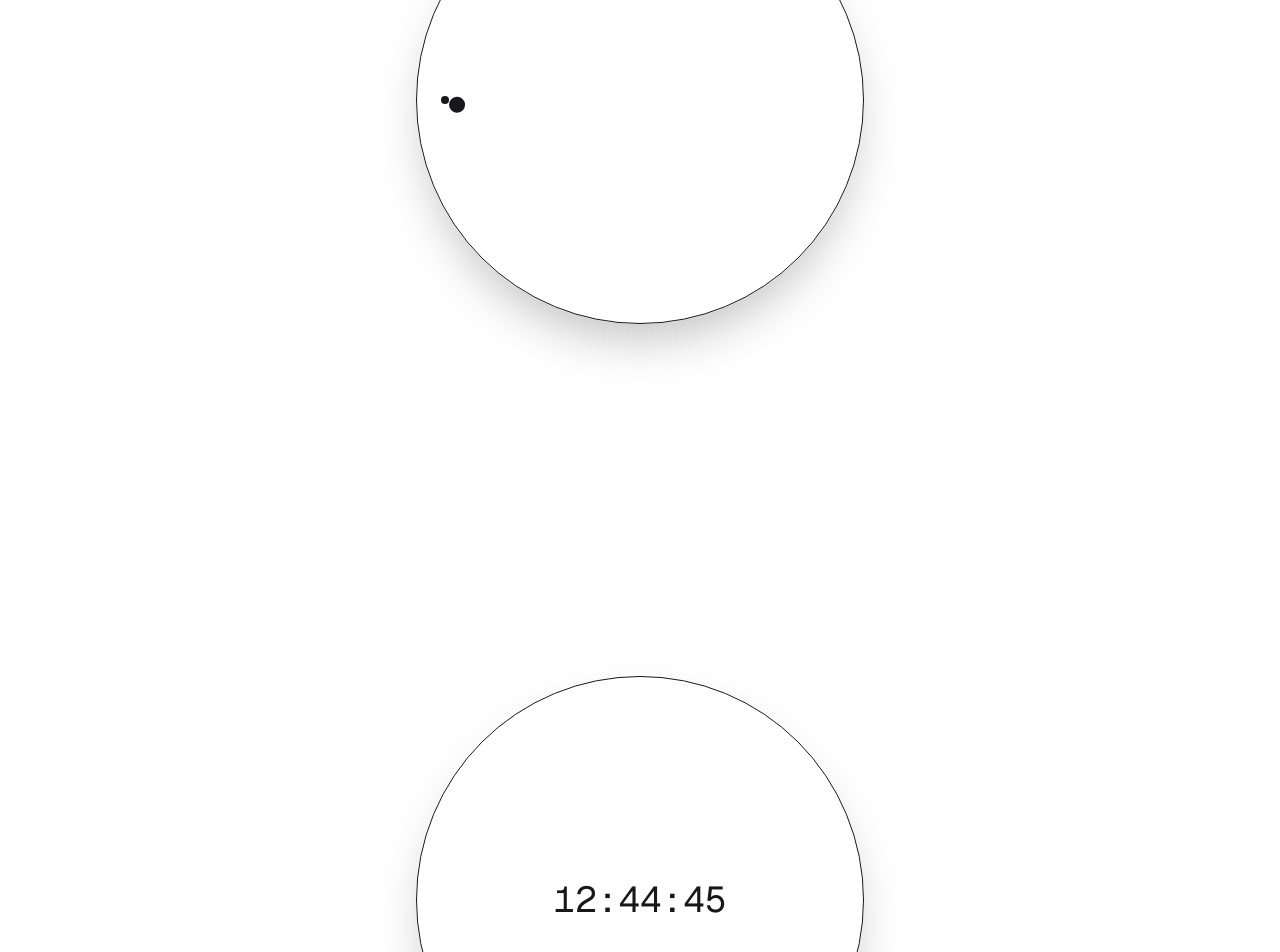
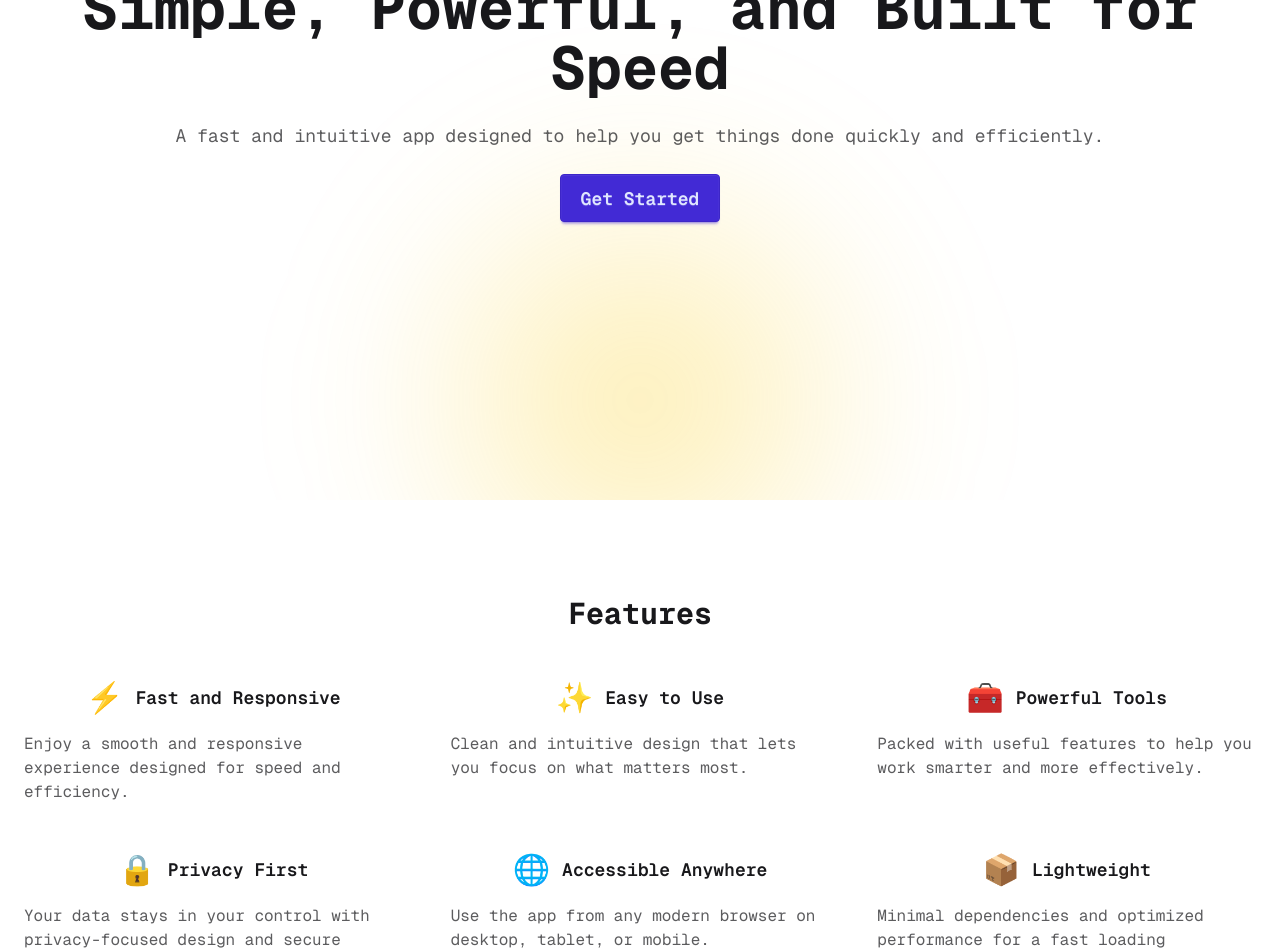
Before and after one commit to hieudoanm/garmin, a Next.js app in the folder packages/app/: page / in a window 1280 px wide. Shown: the part 300-1252 px from the top of the page. Built offline with nearby package versions, Linux system fonts and the light colour scheme.

Commit message:
set up landing page

```diff
--- a/packages/app/src/pages/index.tsx
+++ b/packages/app/src/pages/index.tsx
@@ -1,112 +1,83 @@
+import {
+  LandingContent,
+  LandingTemplate,
+} from '@garmin/templates/LandingTemplate';
 import { NextPage } from 'next';
-import { FC, useEffect, useState } from 'react';
 
-const addZero = (num: number) => (num < 10 ? `0${num}` : num);
-
-const useClock = () => {
-  const [state, setState] = useState({ hours: 0, minutes: 0, seconds: 0 });
-
-  useEffect(() => {
-    const interval = setInterval(() => {
-      setState(() => {
-        const d = new Date();
-
-        return {
-          hours: d.getHours(),
-          minutes: d.getMinutes(),
-          seconds: d.getSeconds(),
-        };
-      });
-    }, 1000);
-
-    return () => clearInterval(interval);
-  }, []);
-
-  return { hours: state.hours, minutes: state.minutes, seconds: state.seconds };
-};
-
-const Dot: FC = () => {
-  const { hours, minutes, seconds } = useClock();
-
-  const hourAngle = (hours % 12) * 30 + minutes * 0.5;
-  const minuteAngle = minutes * 6 + seconds * 0.1;
-  const secondAngle = seconds * 6;
-
-  return (
-    <section className="flex h-screen w-screen items-center justify-center">
-      <div className="relative flex aspect-square w-md items-center justify-center rounded-full border shadow-2xl">
-        {/* HOURS */}
-        <div
-          className="absolute h-full w-full"
-          style={{ transform: `rotate(${hourAngle}deg)` }}>
-          <div className="bg-base-content absolute top-10 left-1/2 h-6 w-6 -translate-x-1/2 rounded-full" />
-        </div>
-
-        {/* MINUTES */}
-        <div
-          className="absolute h-full w-full"
-          style={{ transform: `rotate(${minuteAngle}deg)` }}>
-          <div className="bg-base-content absolute top-8 left-1/2 h-4 w-4 -translate-x-1/2 rounded-full" />
-        </div>
-
-        {/* SECONDS */}
-        <div
-          className="absolute h-full w-full"
-          style={{ transform: `rotate(${secondAngle}deg)` }}>
-          <div className="bg-base-content absolute top-6 left-1/2 h-2 w-2 -translate-x-1/2 rounded-full" />
-        </div>
-      </div>
-    </section>
-  );
-};
-
-const Minimal: FC = () => {
-  const { hours, minutes, seconds } = useClock();
-
-  return (
-    <section className="flex h-screen w-screen items-center justify-center">
-      <div className="flex aspect-square w-md items-center justify-center rounded-full border shadow-2xl">
-        <p className="text-4xl">{addZero(hours)}</p>
-        <p className="text-4xl">:</p>
-        <p className="text-4xl">{addZero(minutes)}</p>
-        <p className="text-4xl">:</p>
-        <p className="text-4xl">{addZero(seconds)}</p>
-      </div>
-    </section>
-  );
+const content: LandingContent = {
+  navbar: {
+    title: 'AppName',
+    buttonText: 'Open App',
+    buttonHref: '/app',
+  },
+  hero: {
+    title: 'Simple, Powerful, and Built for Speed',
+    tagline:
+      'A fast and intuitive app designed to help you get things done quickly and efficiently.',
+    buttonText: 'Get Started',
+    buttonHref: '/app',
+  },
+  features: {
+    title: 'Features',
+    items: [
+      {
+        id: 'fast',
+        emoji: '⚡',
+        title: 'Fast and Responsive',
+        description:
+          'Enjoy a smooth and responsive experience designed for speed and efficiency.',
+      },
+      {
+        id: 'easy',
+        emoji: '✨',
+        title: 'Easy to Use',
+        description:
+          'Clean and intuitive design that lets you focus on what matters most.',
+      },
+      {
+        id: 'powerful',
+        emoji: '🧰',
+        title: 'Powerful Tools',
+        description:
+          'Packed with useful features to help you work smarter and more effectively.',
+      },
+      {
+        id: 'privacy',
+        emoji: '🔒',
+        title: 'Privacy First',
+        description:
+          'Your data stays in your control with privacy-focused design and secure processing.',
+      },
+      {
+        id: 'accessible',
+        emoji: '🌐',
+        title: 'Accessible Anywhere',
+        description:
+          'Use the app from any modern browser on desktop, tablet, or mobile.',
+      },
+      {
+        id: 'lightweight',
+        emoji: '📦',
+        title: 'Lightweight',
+        description:
+          'Minimal dependencies and optimized performance for a fast loading experience.',
+      },
+    ],
+  },
+  cta: {
+    title: 'Ready to Get Started?',
+    description:
+      'Open the app and start using it instantly. No signup required.',
+    buttonText: 'Open App',
+    buttonHref: '/app',
+  },
+  footer: {
+    name: 'AppName',
+  },
 };
 
 const HomePage: NextPage = () => {
-  useEffect(() => {
-    const handleKeyDown = (e: KeyboardEvent) => {
-      switch (e.key) {
-        case 'ArrowDown':
-          window.scrollBy({ top: window.innerHeight, behavior: 'smooth' });
-          break;
-        case 'ArrowUp':
-          window.scrollBy({ top: -window.innerHeight, behavior: 'smooth' });
-          break;
-        case 'ArrowRight':
-          window.scrollBy({ left: window.innerWidth, behavior: 'smooth' });
-          break;
-        case 'ArrowLeft':
-          window.scrollBy({ left: -window.innerWidth, behavior: 'smooth' });
-          break;
-      }
-    };
-
-    globalThis.addEventListener('keydown', handleKeyDown);
-    return () => {
-      globalThis.removeEventListener('keydown', handleKeyDown);
-    };
-  }, []);
-
-  return (
-    <div id="container" className="h-screen w-screen">
-      <Dot />
-      <Minimal />
-    </div>
-  );
+  return <LandingTemplate content={content} />;
 };
 
 export default HomePage;
```
Also changed, not shown: 6 other files (tests, documents, lock files or other folders).
